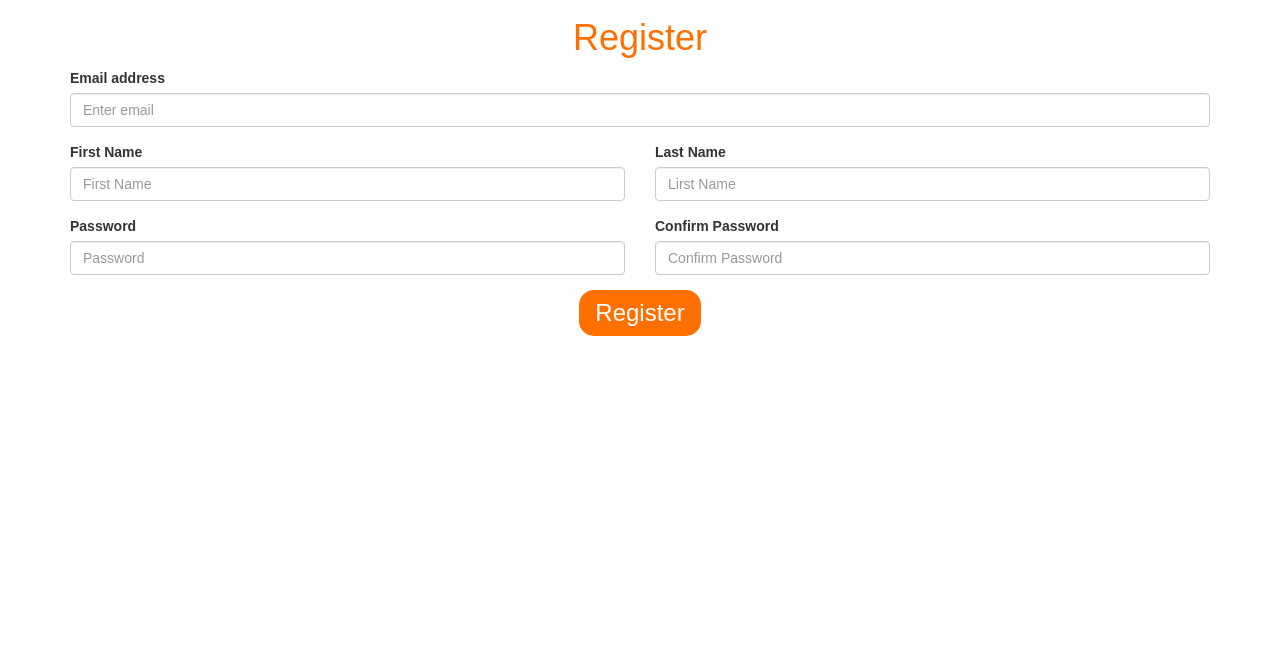
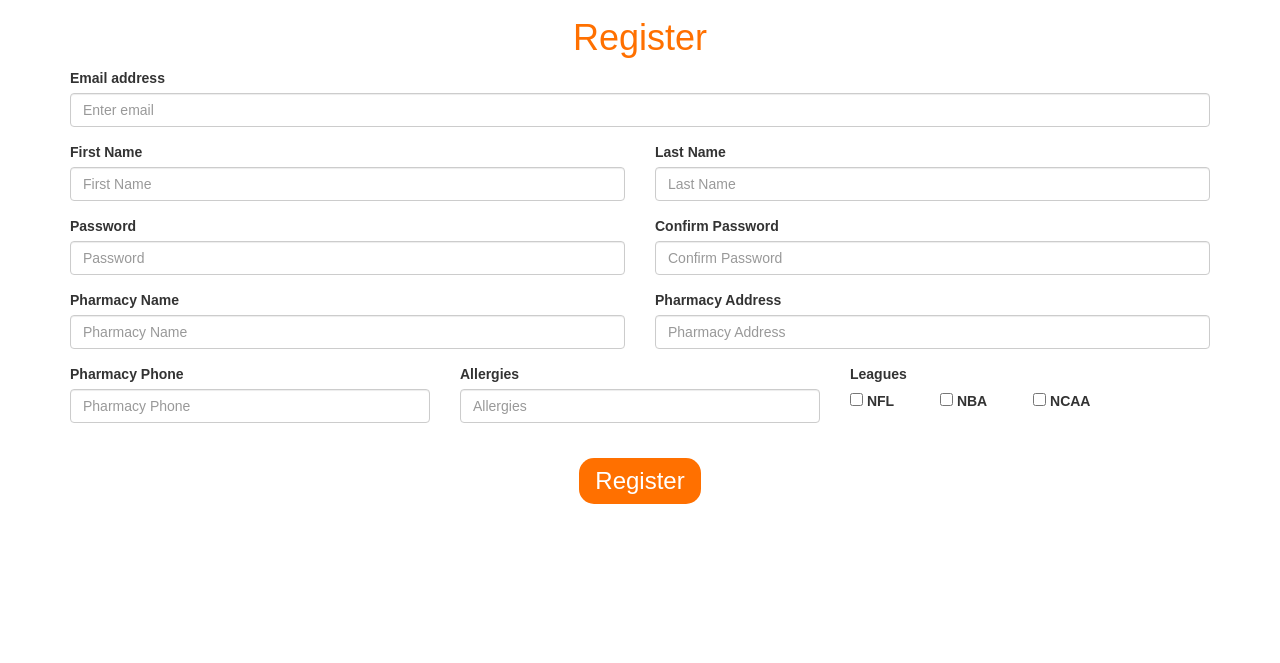
Before and after one commit to pravin-sivabalan/marigold-backend, a Flask app: page /web/register in a window 1280 px wide. Shown: the part 51-714 px from the top of the page. Run offline with Flask 2, Linux system fonts and the light colour scheme; parts of the project's set-up code (start-up, migrations or seed data) failed here and were passed over; some libraries are stand-ins or nearby versions; some web fonts are replaced.

Commit message:
Login and register templates and tests

```diff
--- a/static/css/style.css
+++ b/static/css/style.css
@@ -68,3 +68,11 @@ footer{
 .top {
     margin-top: 2em;
 }
+
+#check {
+  margin-right: : 1px;
+}
+
+#check label {
+  margin-right: 3em;
+}
--- a/templates/register-form.html
+++ b/templates/register-form.html
@@ -16,38 +16,72 @@
 <form action="{{ url_for('web.register_submit') }}" method="post" >
   <div class="form-group">
     <label for="exampleInputEmail1">Email address</label>
-    <input type="email" class="form-control" name="email" placeholder="Enter email" required>
+      <input type="email" class="form-control" name="email" placeholder="Enter email" required>
   </div>
 
   <div class="form-group row">
   	<div class="col-xs-6">
-    		<label for="first">First Name</label>
+    	<label for="first">First Name</label>
     		<input type="text" class="form-control" id="first" placeholder="First Name" name="first" required>
     </div>
     <div class="col-xs-6">
-    		<label for="last">Last Name</label>
-    		<input type="text" class="form-control" id="last" placeholder="Lirst Name" name="last" required>
+    	<label for="last">Last Name</label>
+    		<input type="text" class="form-control" id="last" placeholder="Last Name" name="last" required>
     </div>
   </div>
 
   <div class="form-group row">
   	<div class="col-xs-6">
-    		<label for="password">Password</label>
+    	<label for="password">Password</label>
     		<input type="password" class="form-control" id="password" placeholder="Password" name="password" required>
     </div>
 
     <div class="col-xs-6">
-    		<label for="cpassword">Confirm Password</label>
+    	<label for="cpassword">Confirm Password</label>
     		<input type="password" class="form-control" id="cpassword" placeholder="Confirm Password" name="cpassword" required>
     </div>
 
   </div>
 
-  <div style="display: none" class="text-center form-group row" id="pass_show">
-    	<h3 class="marigold-orange">Passwords do not match.</h3>
+  <div class="form-group row">
+    <div class="col-xs-6">
+      <label for="pname">Pharmacy Name</label>
+        <input type="text" class="form-control" id="pname" placeholder="Pharmacy Name" name="pname">
+    </div>
+
+    <div class="col-xs-6">
+      <label for="paddress">Pharmacy Address</label>
+        <input type="text" class="form-control" id="paddress" placeholder="Pharmacy Address" name="paddress">
+      </div>
   </div>
 
+  <div class="form-group row">
+    <div class="col-xs-4">
+      <label for="pphone">Pharmacy Phone</label>
+        <input type="text" class="form-control" id="pphone" placeholder="Pharmacy Phone" name="pphone">
+    </div>
 
+    <div class=" col-xs-4">
+      <label for="allergies">Allergies</label>
+        <input type="text" class="form-control" id="allergies" placeholder="Allergies" name="allergies">
+    </div>
+
+    <div class="col-xs-4 form-inline" id="check">
+      <label>Leagues</label>
+      <br>
+      <input class="form-check-input" type="checkbox" value="" id="NFL" name="NFL"/>
+        <label class="form-check-label" for="NFL">NFL</label>
+      <input class="form-check-input" type="checkbox" value="" id="NBA" name="NBA"/>
+        <label class="form-check-label" for="NBA">NBA</label>
+      <input class="form-check-input" type="checkbox" value="" id="NCAA" name="NCAA"/>
+        <label class="form-check-label" for="NCAA">NCAA</label>
+    </div>
+  </div>
+  <br>
+
+  <div style="display: none" class="text-center form-group row" id="pass_show">
+    <h3 class="marigold-orange">Passwords do not match.</h3>
+  </div>
 
   <div class="text-center">
   	<button type="submit" class="btn" id="button">Register</button>
--- a/users/db.py
+++ b/users/db.py
@@ -42,12 +42,14 @@ def check_creds(user, passwd):
 
     found = cursor.execute(find_users_with_email, [user])
     if found == 0:
+        print("Could not find|" + user + "|" )
         raise UserNotFound()
 
     user = cursor.fetchall()[0]
 
     hashed_passwd = auth.calc_hash(passwd)
     if user[passwd_field] != hashed_passwd:
+        print("Incalid Pass|" + password + "|" )
         raise InvalidPassword()
 
     return user[id_field]
--- a/web/routes.py
+++ b/web/routes.py
@@ -1,5 +1,4 @@
-from flask import request, jsonify, Blueprint, json, render_template
-
+from flask import request, jsonify, Blueprint, json, render_template, flash, redirect, url_for
 
 import auth
 import base64, string, random
@@ -17,6 +16,7 @@ import meds.conflict
 import meds.fda
 import meds.by_symptom
 import meds.allergy
+import users.db
 
 import requests as req
 import collections as col
@@ -28,12 +28,57 @@ def index():
     return render_template('index.html')
 
 @blueprint.route('/register')
-def login():
+def register():
     return render_template('register-form.html')
 
-@blueprint.route('/register/submit', methods=['POST'])
+@blueprint.route('/login', methods=['POST','GET'])
+def login():
+	if request.method == 'POST':
+		return render_template('login-form.html', error="Incorrect Credentials")
+	else:
+		return render_template('login-form.html', error="")
+
+@blueprint.route('/login/submit', methods=['POST', 'GET'])
+def login_submit():
+	email, password = "", ""
+
+	if request.method == 'POST':
+		email = request.form['email']
+		password = request.form['password']
+	elif request.method == 'GET':
+		username = request.args.get('email')
+		password = request.args.get('password')
+
+		if username != " " and password != " ":
+			return render_template('index.html')
+
+	try:
+		users.db.check_creds(email, password)
+		return render_template('index.html')
+	except:
+		return redirect(url_for('web.login'), code=307)
+
+
+@blueprint.route('/register/submit', methods=['POST', 'GET'])
 def register_submit():
-    email = request.form['email']
-    first = request.form['first']
-    last = request.form['last']
-    return email + "<br>" + first + " " + last
+	if request.method == 'POST':
+		email = request.form['email']
+		first = request.form['first']
+		last = request.form['last']
+		password = request.form['password']
+		allergies = request.form['allergies']
+		paddress = request.form['paddress']
+		pname = request.form['pname']
+		pphone = request.form['pphone']
+		NBA = "NBA" in request.form
+		NFL = "NFL" in request.form
+		NCAA = "NCAA" in request.form
+	else:
+		email = request.args.get('email')
+		password = request.args.get('password')
+		cpassword = request.args.get('cpassword')
+
+		if password == cpassword:
+			return render_template('index.html')
+		else:
+			return redirect(url_for('web.login'), code=307)
```
Also changed, not shown: templates/login-form.html (added, +41 -0 lines), tests/test_users.py (+18 -0 lines).
